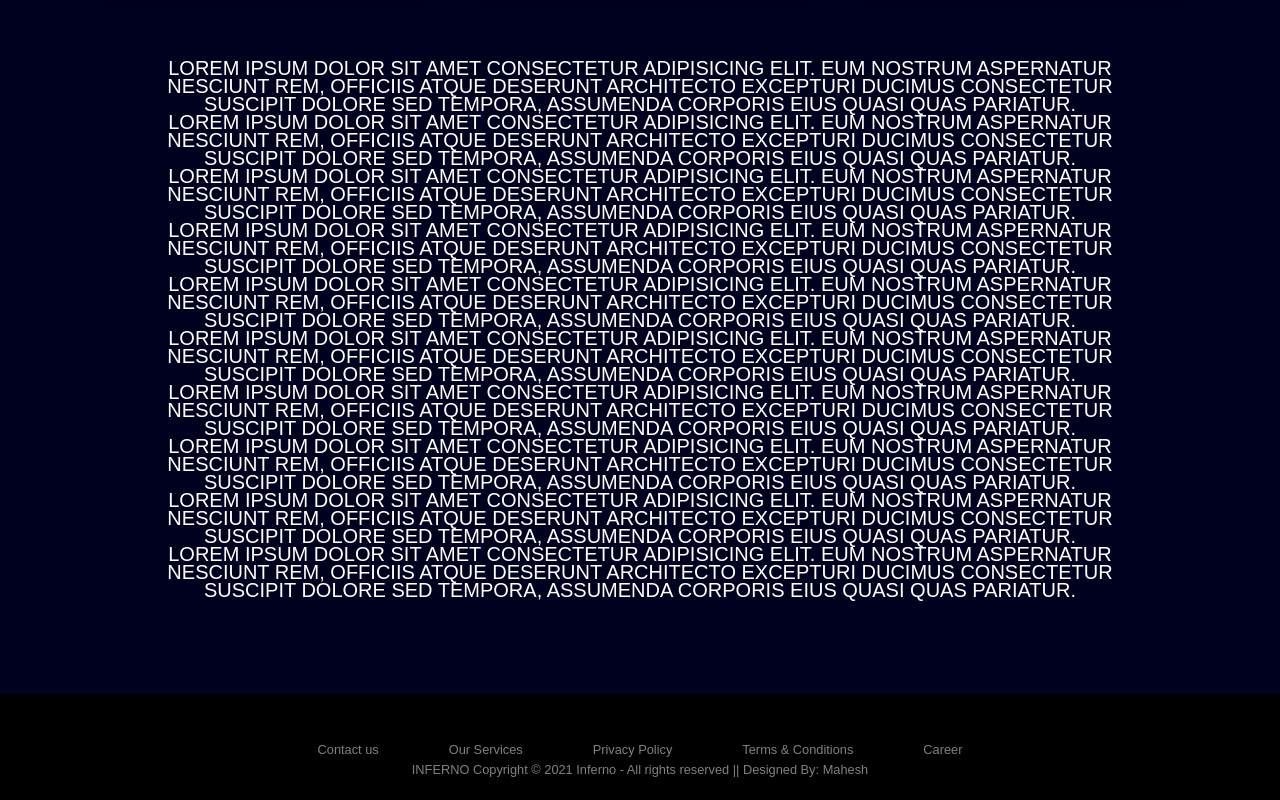
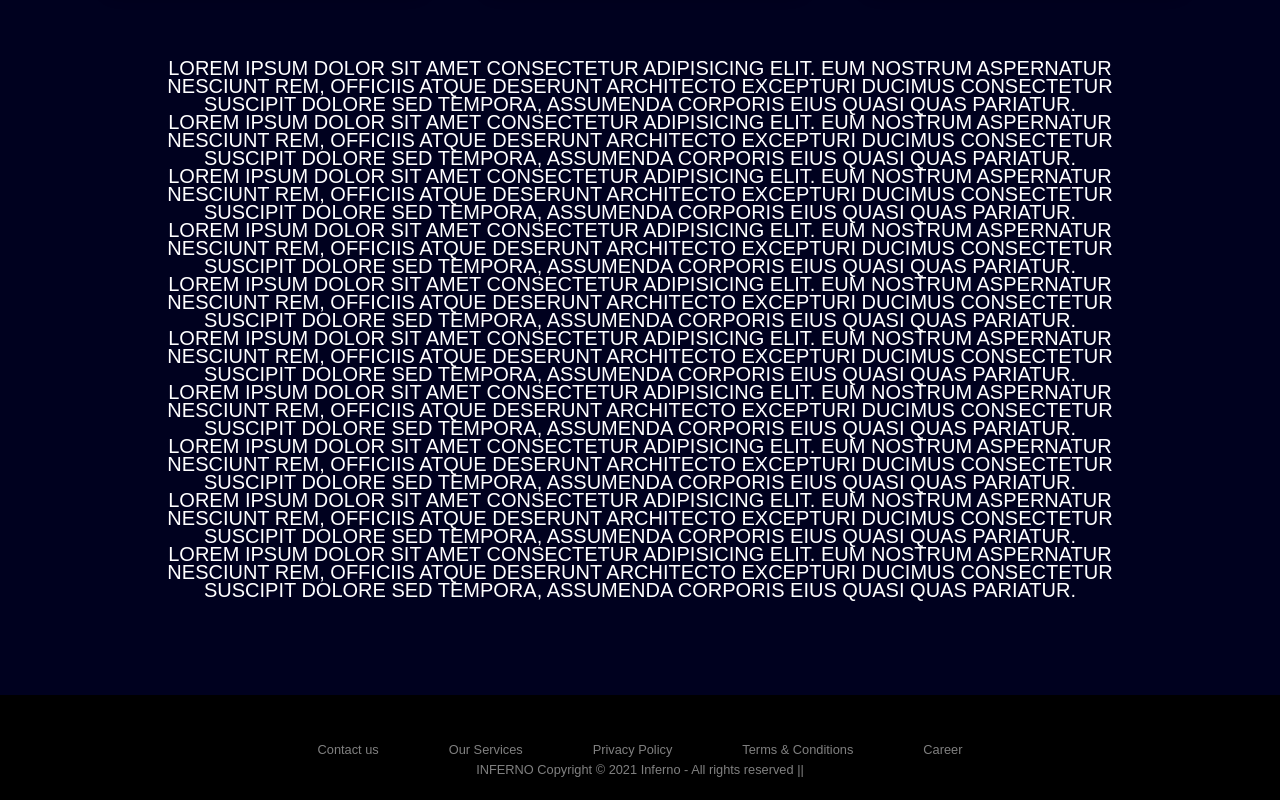
Before and after one commit to R3yfogui/PI, a Vue app: page / in a window 1280 px wide. Shown: the part 1867-2667 px from the top of the page. Built offline with nearby package versions, Linux system fonts and the light colour scheme.

Commit message:
tentando arrumar erro vercel

```diff
--- a/src/components/Footer.vue
+++ b/src/components/Footer.vue
@@ -20,7 +20,7 @@
 </div>
 
 <div class="row">
-INFERNO Copyright © 2021 Inferno - All rights reserved || Designed By: Mahesh
+INFERNO Copyright © 2021 Inferno - All rights reserved ||
 </div>
 </div>
 </footer>
```
